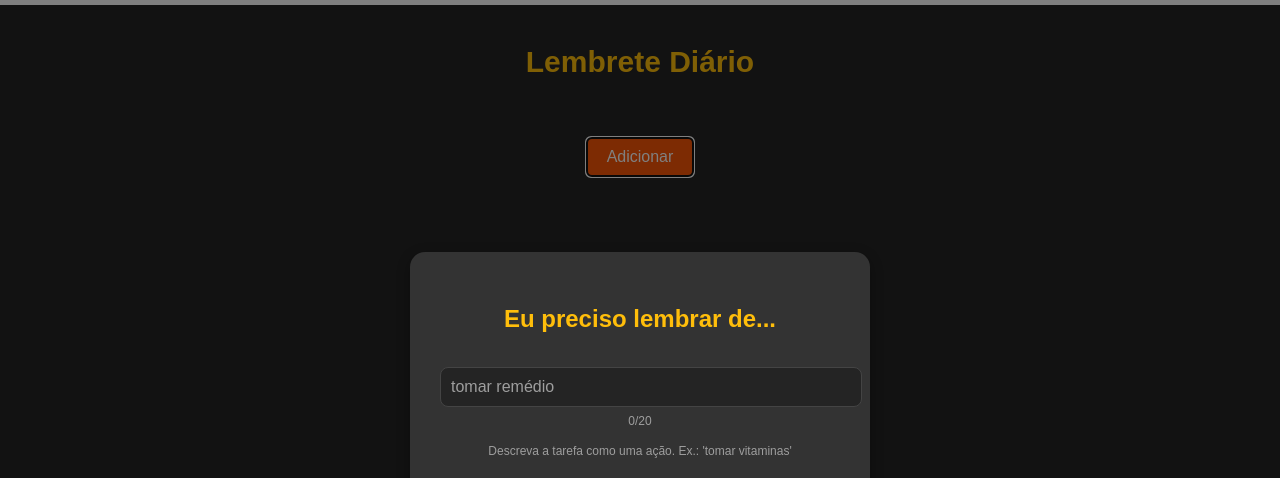
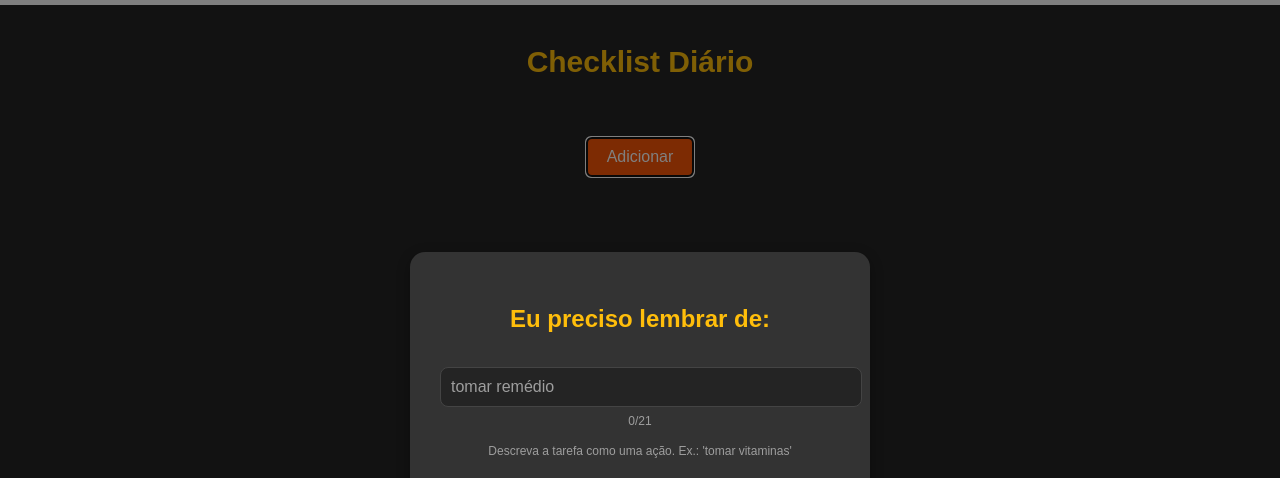
Before and after one commit to PeterTechDev/did-i-did-it, a React (Vite) app: page / in a window 1280 px wide. Both pictures are taken after a click on the button "Adicionar". Shown: the top 478 px of the page. Built offline with nearby package versions, Linux system fonts and the light colour scheme.

Commit message:
Refactor AddTaskModal component: Adjust maxLength and handle Enter key press Update pt.json translation: Change modal title and add new task prompt

```diff
--- a/src/components/AddTaskModal/index.tsx
+++ b/src/components/AddTaskModal/index.tsx
@@ -22,7 +22,7 @@ export function AddTaskModal({ onAddTask, onClose }: AddTaskModalProps) {
   const [taskName, setTaskName] = useState("");
   const [error, setError] = useState("");
   const [placeholder, setPlaceholder] = useState("");
-  const maxLength = 20;
+  const maxLength = 21;
 
   // Sugestões de placeholder dinâmico
   useEffect(() => {
@@ -64,6 +64,14 @@ export function AddTaskModal({ onAddTask, onClose }: AddTaskModalProps) {
     onClose();
   };
 
+  // Função para detectar o Enter pressionado
+  const handleKeyPress = (event: React.KeyboardEvent<HTMLInputElement>) => {
+    if (event.key === "Enter") {
+      event.preventDefault();
+      handleSubmit();
+    }
+  };
+
   return (
     <ModalBackground>
       <ModalContent>
@@ -78,6 +86,7 @@ export function AddTaskModal({ onAddTask, onClose }: AddTaskModalProps) {
           }}
           placeholder={placeholder}
           maxLength={maxLength}
+          onKeyDown={handleKeyPress} // Detecta o Enter
         />
         <CharacterCount>
           {taskName.length}/{maxLength}
--- a/src/locales/pt.json
+++ b/src/locales/pt.json
@@ -1,13 +1,13 @@
 {
   "modal": {
-    "title": "Lembrete Diário",
+    "title": "Checklist Diário",
     "cancel": "Cancelar",
     "add": "Adicionar",
     "inputHint": "Descreva a tarefa como uma ação. Ex.: 'tomar vitaminas'",
     "undoConfirmation": "Tem certeza de que deseja desfazer esta tarefa?",
     "deleteConfirmation": "Tem certeza de que deseja excluir esta tarefa?",
     "didI": "Já lembrei de {{task}}?",
-    "titleAddNewTask": "Eu preciso lembrar de...",
+    "titleAddNewTask": "Eu preciso lembrar de:",
     "yes": "Sim",
     "no": "Não",
     "undo": "Desfazer",
```
